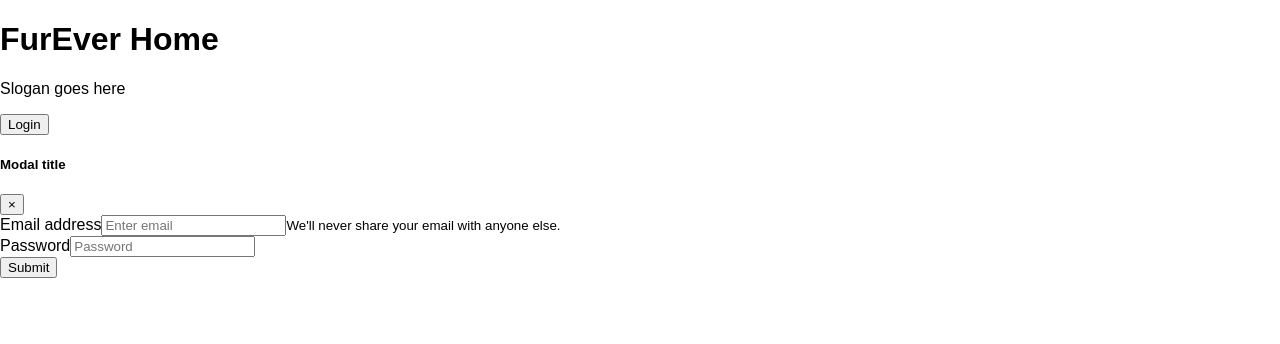
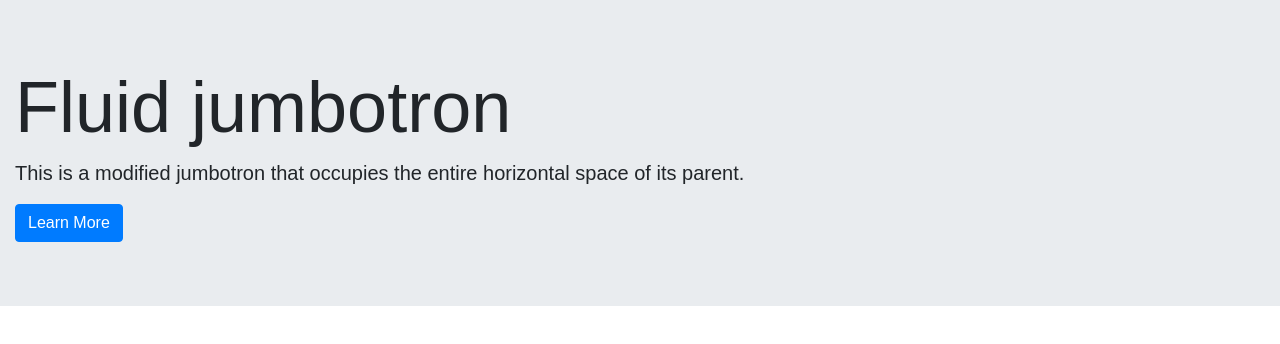
Before and after one commit to seanbelverstone/FurEver-Home, a React (Create React App) app in the folder client/: page / in a window 1280 px wide. Shown: the top 344 px of the page. Built offline with nearby package versions, Linux system fonts and the light colour scheme.

Commit message:
Realised in order to have a functioning modal, we need to use reactstrap, a react optimised version of bootstrap. Used this to create the jumbotron and put in some example code for the modal but commiting now so its safe

```diff
--- a/client/public/index.html
+++ b/client/public/index.html
@@ -10,7 +10,10 @@
     -->
     <link rel="manifest" href="%PUBLIC_URL%/manifest.json">
     <link rel="shortcut icon" href="%PUBLIC_URL%/favicon.ico">
+    <link rel="stylesheet" href="https://stackpath.bootstrapcdn.com/bootstrap/4.3.1/css/bootstrap.min.css" integrity="sha384-ggOyR0iXCbMQv3Xipma34MD+dH/1fQ784/j6cY/iJTQUOhcWr7x9JvoRxT2MZw1T" crossorigin="anonymous">
+
     <!--
+
       Notice the use of %PUBLIC_URL% in the tags above.
       It will be replaced with the URL of the `public` folder during the build.
       Only files inside the `public` folder can be referenced from the HTML.
@@ -37,4 +40,4 @@
       To create a production bundle, use `npm run build` or `yarn build`.
     -->
   </body>
-</html>
+  </html>
--- a/client/src/App.js
+++ b/client/src/App.js
@@ -6,9 +6,7 @@ import "./App.css";
 class App extends Component {
   render() {
     return (
-      <Jumbotron>
-
-      </Jumbotron>
+      <Jumbotron />
     );
   }
 }
--- a/client/src/components/jumbotron.js
+++ b/client/src/components/jumbotron.js
@@ -1,47 +1,20 @@
 import React from "react";
+import {Jumbotron, Button, Container} from "reactstrap";
 import "../App.css";
 
-function Jumbotron() {
+const mainJumbotron = (props) => {
     return(
         // Jumbotron
-        <div class="jumbotron jumbotron-fluid">
-            <div class="container">
-                <h1 class="display-4">FurEver Home</h1>
-                <p class="lead">Slogan goes here</p>
-                <button type="button" class="btn btn-primary">Login</button>
-
-
-                {/* Modal */}
-                <div class="modal" tabindex="-1" role="dialog">
-                    <div class="modal-dialog" role="document">
-                        <div class="modal-content">
-                            <div class="modal-header">
-                                <h5 class="modal-title">Modal title</h5>
-                                <button type="button" class="close" data-dismiss="modal" aria-label="Close">
-                                <span aria-hidden="true">&times;</span>
-                                </button>
-                            </div>
-                            <div class="modal-body">
-                            <form>
-                                {/* Login form */}
-                                <div class="form-group">
-                                    <label for="exampleInputEmail1">Email address</label>
-                                    <input type="email" class="form-control" id="exampleInputEmail1" aria-describedby="emailHelp" placeholder="Enter email" />
-                                    <small id="emailHelp" class="form-text text-muted">We'll never share your email with anyone else.</small>
-                                </div>
-                                <div class="form-group">
-                                    <label for="exampleInputPassword1">Password</label>
-                                    <input type="password" class="form-control" id="exampleInputPassword1" placeholder="Password" />
-                                </div>
-                                <button type="submit" class="btn btn-primary">Submit</button>
-                                </form>
-                            </div>
-                        </div>
-                    </div>
-                </div>
-            </div>
-        </div>
+        <div>
+        <Jumbotron fluid>
+          <Container fluid>
+            <h1 className="display-3">Fluid jumbotron</h1>
+            <p className="lead">This is a modified jumbotron that occupies the entire horizontal space of its parent.</p>
+            <Button id="login" color="primary">Learn More</Button>
+          </Container>
+        </Jumbotron>
+      </div>
     );
 }
 
-export default Jumbotron;
+export default mainJumbotron;
--- a/package.json
+++ b/package.json
@@ -17,11 +17,11 @@
   "license": "ISC",
   "devDependencies": {
     "concurrently": "^4.1.0",
-    "eslint": "^6.3.0",
     "nodemon": "^1.18.7"
   },
   "dependencies": {
     "express": "^4.16.3",
-    "if-env": "^1.0.4"
+    "if-env": "^1.0.4",
+    "reactstrap": "^8.0.1"
   }
 }
```
Also changed, not shown: client/package.json (+7 -4 lines), client/src/components/modal.js (added, +61 -0 lines).
